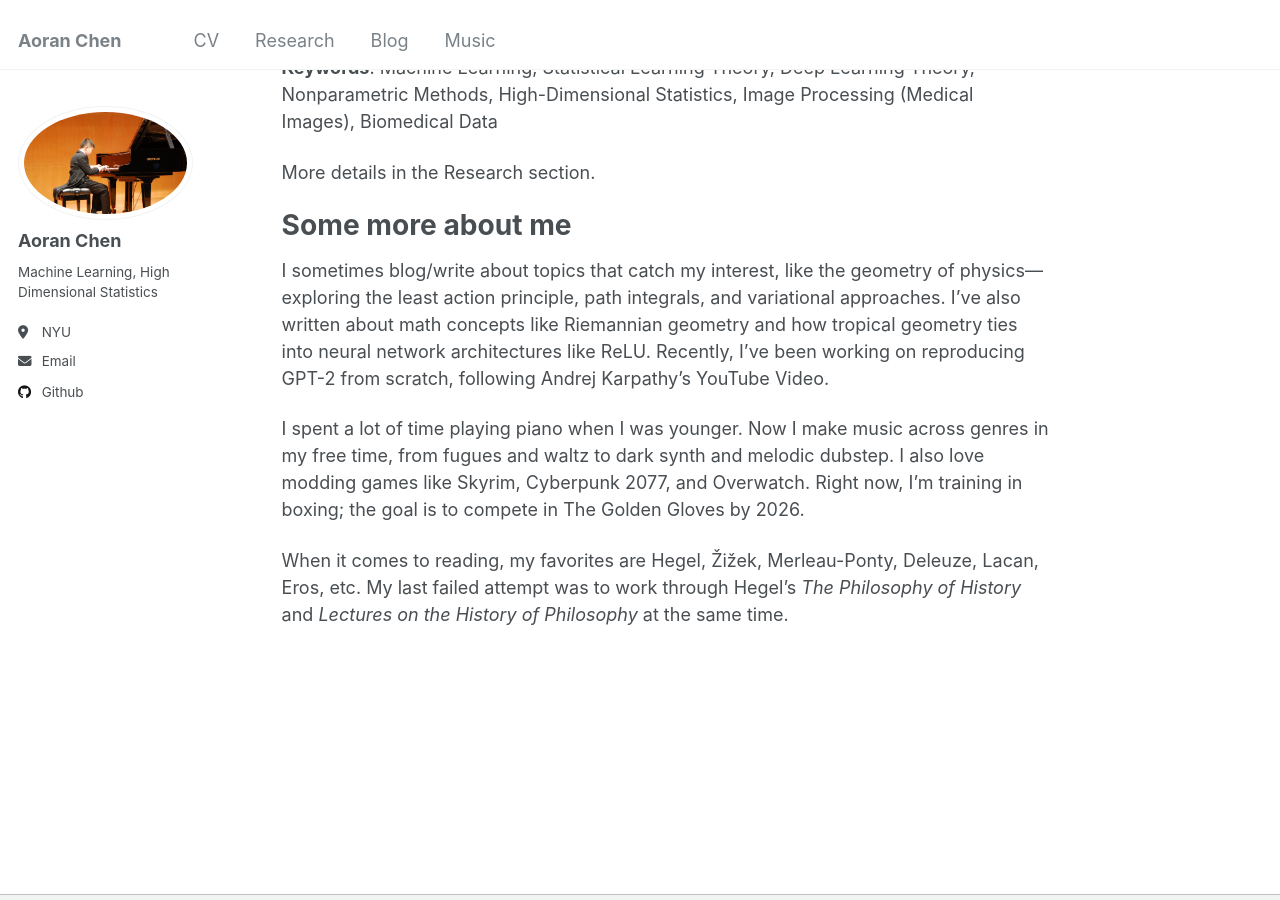
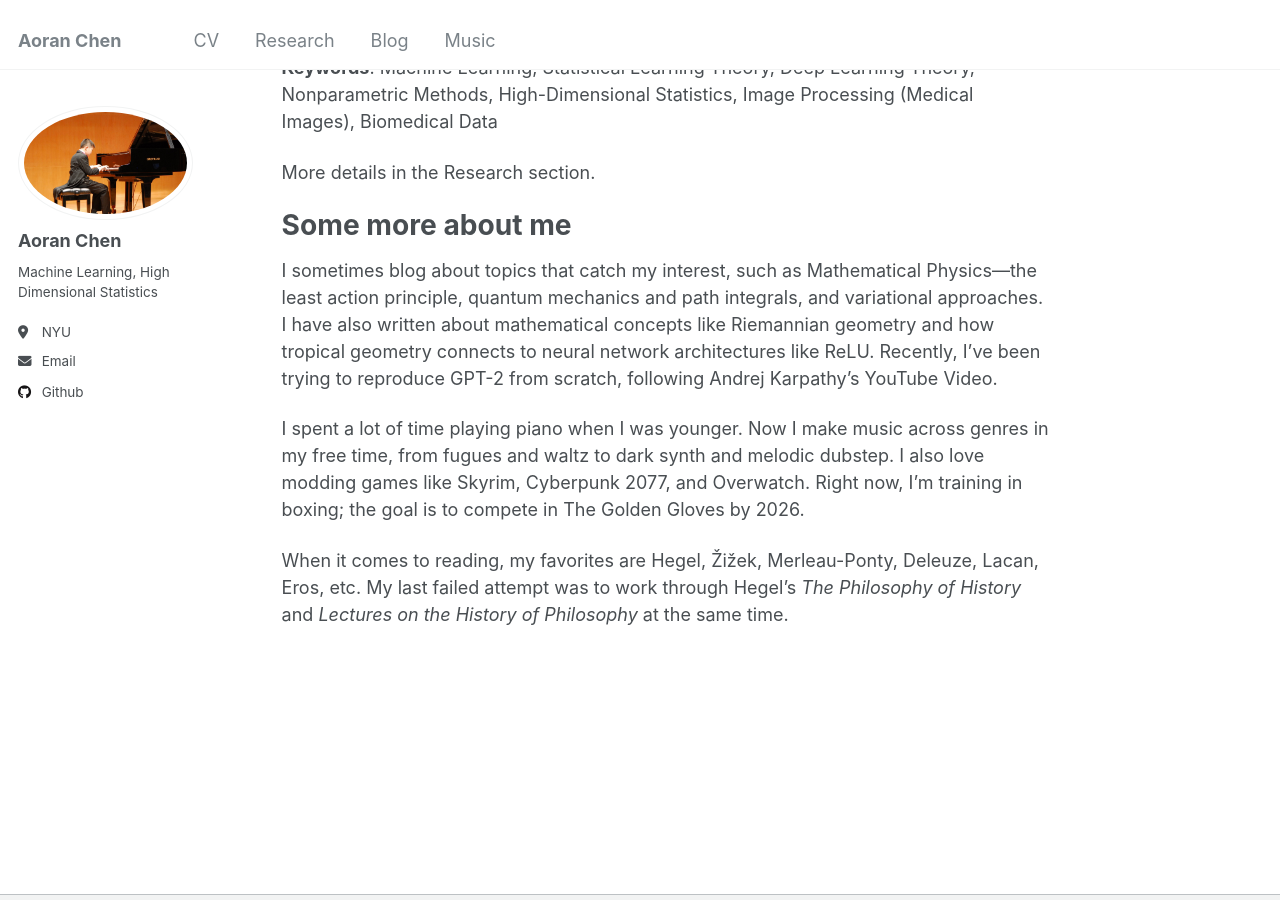
Before and after one commit to samohtaerg/samohtaerg.github.io, a Jekyll site: the page built from _pages/about.md, in a window 1280 px wide and 900 px high, scrolled down 867 px. Built offline with Jekyll 4.4.1, drawn with Linux system fonts in a browser that asks for light colours; nearby versions of some CDN libraries.

Commit message:
Update about.md

```diff
--- a/_pages/about.md
+++ b/_pages/about.md
@@ -31,7 +31,7 @@ More details in the Research section.
 
 Some more about me
 ======
-I sometimes blog/write about topics that catch my interest, like the geometry of physics—exploring the least action principle, path integrals, and variational approaches. I’ve also written about math concepts like Riemannian geometry and how tropical geometry ties into neural network architectures like ReLU. Recently, I’ve been working on reproducing GPT-2 from scratch, following Andrej Karpathy’s YouTube Video.
+I sometimes blog about topics that catch my interest, such as Mathematical Physics—the least action principle, quantum mechanics and path integrals, and variational approaches. I have also written about mathematical concepts like Riemannian geometry and how tropical geometry connects to neural network architectures like ReLU. Recently, I’ve been trying to reproduce GPT-2 from scratch, following Andrej Karpathy’s YouTube Video.
 
 I spent a lot of time playing piano when I was younger. Now I make music across genres in my free time, from fugues and waltz to dark synth and melodic dubstep. I also love modding games like Skyrim, Cyberpunk 2077, and Overwatch. Right now, I’m training in boxing; the goal is to compete in The Golden Gloves by 2026.
 
```
